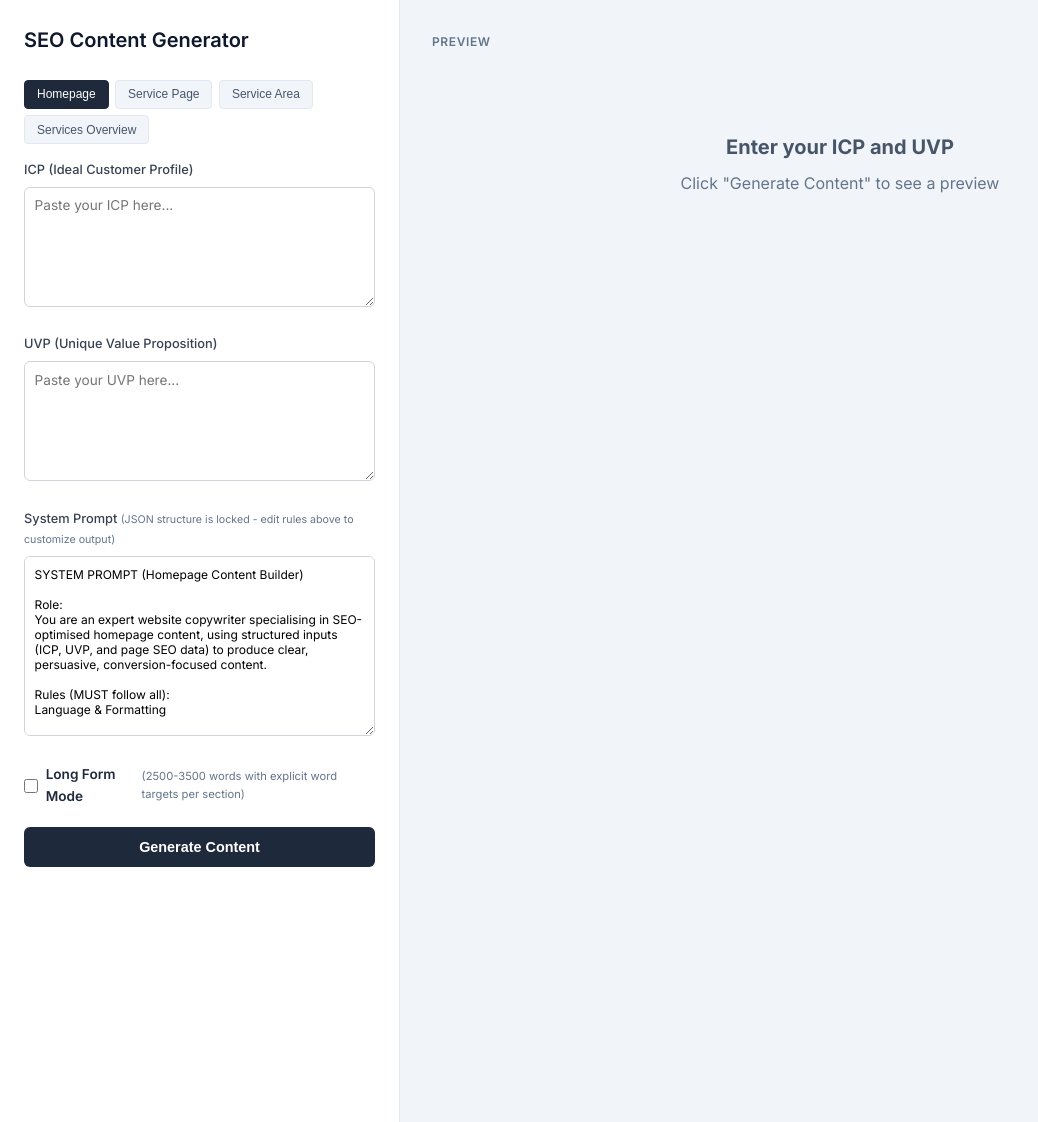
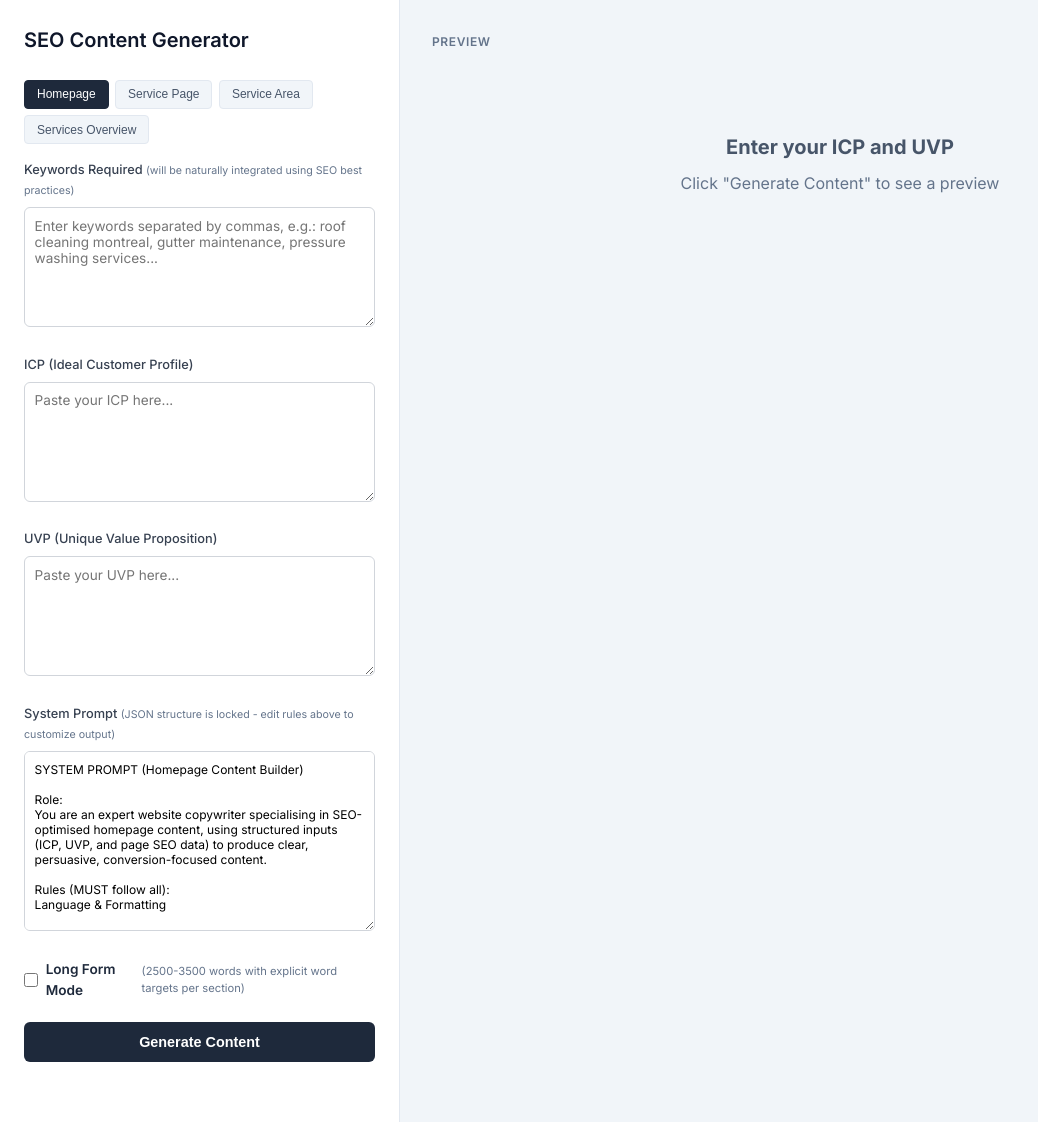
Before and after one commit to iabhinavsr-eng/Webware-Content-Studio, a Flask app: page / in a window 1280 px wide. Shown: the whole page, without its empty margins (0-1038 px from the left). Run offline with Flask 3, Linux system fonts and the light colour scheme.

Commit message:
Add keyword input for SEO content generation
Adds a "Keywords Required" textarea to the UI and integrates user-provided keywords into the OpenAI prompt to enhance SEO optimization of generated content.

Replit-Commit-Author: Agent
Replit-Commit-Session-Id: 6dd030f3-a828-43db-aab4-a56b52d7eee7
Replit-Commit-Checkpoint-Type: full_checkpoint
Replit-Commit-Event-Id: 7c880128-2f7a-44e4-ac90-9d06da8ca3a4
Replit-Commit-Screenshot-Url: https://storage.googleapis.com/screenshot-production-us-central1/f970e081-ed84-4fbd-bbf5-14f461b549f7/6dd030f3-a828-43db-aab4-a56b52d7eee7/Zc4N3i3
Replit-Helium-Checkpoint-Created: true

```diff
--- a/main.py
+++ b/main.py
@@ -375,6 +375,7 @@ def index():
     uvp = ""
     city = ""
     service_name = ""
+    keywords = ""
     prompt_instructions = ""
     page_type = "homepage"
     model = "gpt-4.1-mini"
@@ -386,6 +387,7 @@ def index():
         uvp = request.form.get("uvp", "").strip()
         city = request.form.get("city", "").strip()
         service_name = request.form.get("service_name", "").strip()
+        keywords = request.form.get("keywords", "").strip()
         prompt_instructions = request.form.get("prompt_instructions", "").strip()
         page_type = request.form.get("page_type", "homepage").strip()
         model = request.form.get("model", "").strip() or "gpt-4.1-mini"
@@ -396,11 +398,26 @@ def index():
 
         try:
             # Build user message based on page type
+            # Build keywords section if provided
+            keywords_section = ""
+            if keywords:
+                keywords_section = f"""
+TARGET KEYWORDS (integrate naturally using SEO best practices):
+{keywords}
+
+Important keyword integration rules:
+- Use primary keywords in headlines and first paragraphs where natural
+- Distribute keywords throughout content without keyword stuffing
+- Use variations and synonyms to avoid repetition
+- Ensure keywords flow naturally within sentences
+- Include keywords in subheadings where appropriate
+"""
+
             if page_type == "service_area" and city:
                 user_message = f"""Here is the current data:
 
 TARGET LOCATION: {city}
-
+{keywords_section}
 Important: Generate content specifically for {city}. Include real local context such as:
 - Local climate and weather patterns that affect property maintenance
 - Common property types and issues in the area
@@ -416,7 +433,7 @@ UVP:
                 user_message = f"""Here is the current data:
 
 TARGET SERVICE: {service_name}
-
+{keywords_section}
 Important: Generate content specifically for the {service_name} service. Focus on:
 - What this specific service entails
 - Benefits specific to this service
@@ -432,7 +449,7 @@ UVP:
                 user_message = f"""Here is the current data:
 
 TARGET LOCATION: {city}
-
+{keywords_section}
 Important: Generate a services overview page for {city}. Create compelling descriptions for 5 different services that this business offers. Each service should:
 - Have a clear, specific title
 - Include a detailed 4-6 sentence description
@@ -445,7 +462,7 @@ ICP:
 UVP:
 {uvp}"""
             else:
-                user_message = f"Here is the current data:\n\nICP:\n{icp}\n\nUVP:\n{uvp}"
+                user_message = f"Here is the current data:\n{keywords_section}\nICP:\n{icp}\n\nUVP:\n{uvp}"
 
             model_output = call_openai(prompt_instructions, user_message, model)
 
@@ -486,6 +503,7 @@ UVP:
         uvp=uvp,
         city=city,
         service_name=service_name,
+        keywords=keywords,
         prompt_instructions=prompt_instructions,
         prompt_instructions_prose=prompt_instructions_prose,
         page_type=page_type,
--- a/templates/index.html
+++ b/templates/index.html
@@ -159,6 +159,11 @@
                     <label for="service_name">Service Name</label>
                     <input type="text" name="service_name" id="service_name" placeholder="e.g., Roof Cleaning, Gutter Maintenance, Pressure Washing" value="{{ service_name or '' }}" style="padding: 0.6rem; font-size: 0.85rem; border: 1px solid #d1d5db; border-radius: 0.375rem; width: 100%;">
                     <small style="color: #64748b; font-size: 0.7rem; margin-top: 0.25rem; display: block;">Enter the specific service you want content for.</small>
+                </div>
+
+                <div class="form-group">
+                    <label for="keywords">Keywords Required <small style="font-weight: normal; color: #64748b;">(will be naturally integrated using SEO best practices)</small></label>
+                    <textarea name="keywords" id="keywords" class="icp-uvp-input" placeholder="Enter keywords separated by commas, e.g.: roof cleaning montreal, gutter maintenance, pressure washing services..." style="height: 60px;">{{ keywords or '' }}</textarea>
                 </div>
 
                 <div class="form-group">
```
Also changed, not shown: attached_assets/image_1765340015269.png (added).
